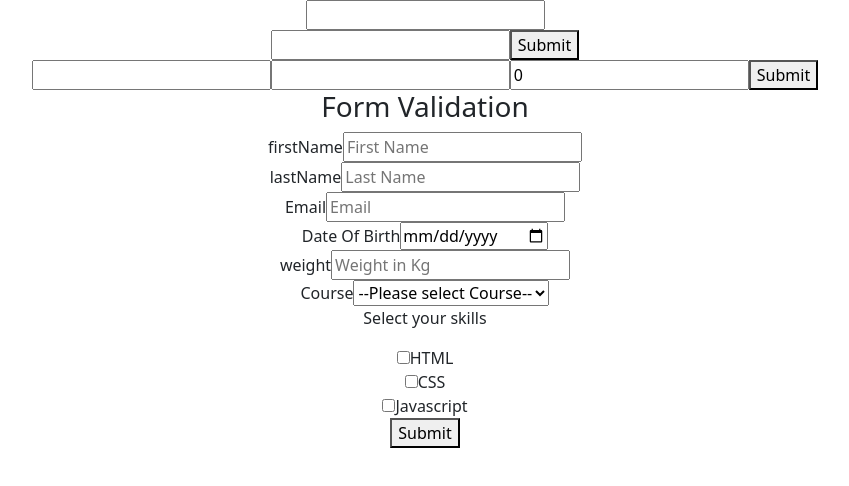
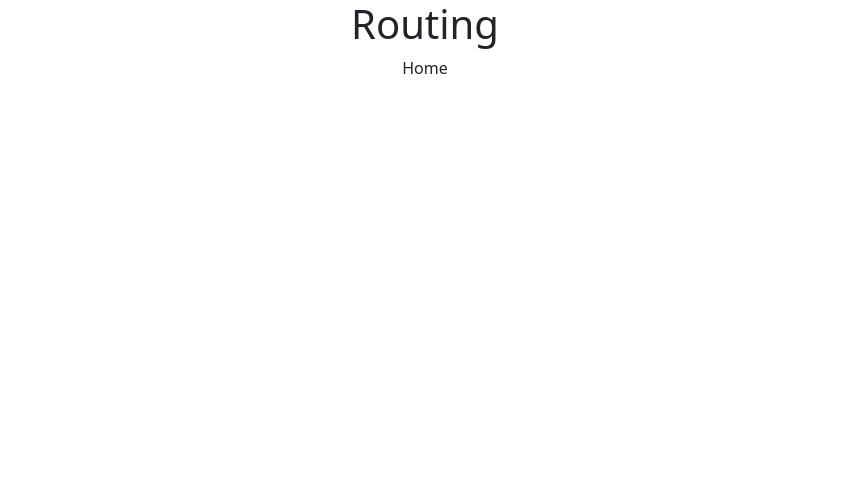
Before and after one commit to adityaxtalk/React-concept, a React (Create React App) app: page / in a window 1280 px wide. Shown: the top 486 px of the page, without its empty margins (215-1064 px from the left). Built offline with nearby package versions, Linux system fonts and the light colour scheme.

Commit message:
basic routing

```diff
--- a/package.json
+++ b/package.json
@@ -10,6 +10,7 @@
     "formik": "^2.4.6",
     "react": "^18.3.1",
     "react-dom": "^18.3.1",
+    "react-router-dom": "^6.26.0",
     "react-scripts": "5.0.1",
     "web-vitals": "^2.1.4",
     "yup": "^1.4.0"
--- a/src/App.js
+++ b/src/App.js
@@ -9,6 +9,7 @@ import UnControlled from './components/UnControlled';
 import Form from './components/Form';
 import FormValidation from './components/FormValidation';
 import 'bootstrap/dist/css/bootstrap.min.css'
+import Routing from './components/Routing';
 function App() {
   return (
     <div className="App">
@@ -16,10 +17,11 @@ function App() {
       {/* <Props/> */}
       {/* <Class welcome="hello world"/> */}
       {/* <EventHandling/> */}
-      <Controlled/>
+      {/* <Controlled/>
       <UnControlled/>
       <Form/>
-      <FormValidation/>
+      <FormValidation/> */}
+      <Routing/>
     </div>
   );
 }
--- a/src/components/Form.js
+++ b/src/components/Form.js
@@ -1,5 +1,5 @@
-import React, { useState } from 'react'
-
+import React, { useEffect, useState } from 'react'
+import {useLocation} from "react-router-dom"
 const Form = () => {
     const [data, setData] = useState({
         name: "",
@@ -7,6 +7,7 @@ const Form = () => {
         age: 0
     });
 
+    const location= useLocation();
     const [errors, setErrors] = useState({});
     const handleChange = (event) => {
         debugger
@@ -16,6 +17,11 @@ const Form = () => {
             [name] : value
         })
     }
+
+    useEffect(()=> {
+       const temp=location;
+       debugger
+    }, []);
 
     const validate = () => {
          const tempError={};
--- a/src/components/FormValidation.js
+++ b/src/components/FormValidation.js
@@ -1,7 +1,7 @@
-import React from 'react'
+import React, {useEffect} from 'react'
 import {  useFormik } from 'formik'
 import * as Yup from "yup";
-
+import { useLocation } from 'react-router-dom';
 
 
 const validationSchema = Yup.object({
@@ -17,6 +17,8 @@ const validationSchema = Yup.object({
   course: Yup.string().required("Course is required"),
   dateOfBirth: Yup.date().required("Date of birth is required")
 });
+
+
 
 const courseLabel = [
   {
@@ -44,6 +46,12 @@ const selectedOptions = courseLabel.map((option) => (
 ));
 
 const FormValidation = () => {
+  const location= useLocation();
+  useEffect(()=> {
+    const temp=location;
+    debugger
+ }, []);
+
   const formik= useFormik({
     initialValues: {
       firstName: "",
--- /dev/null
+++ b/src/components/Routing.js
@@ -0,0 +1,37 @@
+import React from 'react'
+import { BrowserRouter, Routes, Route, useNavigate, Navigate } from 'react-router-dom';
+import Class from "./Class";
+import FormValidation from "./FormValidation";
+const Home = () =>
+    <div>Home</div>
+
+const NotFound = () => {
+  const navigate = useNavigate();
+
+  const navigateToHome = () => {
+    navigate("/class");
+  }
+
+  return <>
+    <div>Page not found</div>
+    <button onClick={navigateToHome}> Go to Home</button>
+  </>
+}
+const Routing = () => {
+  return (
+    <>
+    <h1>Routing</h1>
+<BrowserRouter>
+      <Routes>
+        <Route path='/' element={<Home/>}/>
+        <Route path='/class' element={<Class/>}/>
+        <Route path="/form" element={<FormValidation/>}/>
+        <Route path='*' element={<Navigate to="/form"/>}/>
+      </Routes>
+    </BrowserRouter>
+    </>
+
+  )
+}
+
+export default Routing
```
Also changed, not shown: 1 other file (tests, documents, lock files or other folders).
